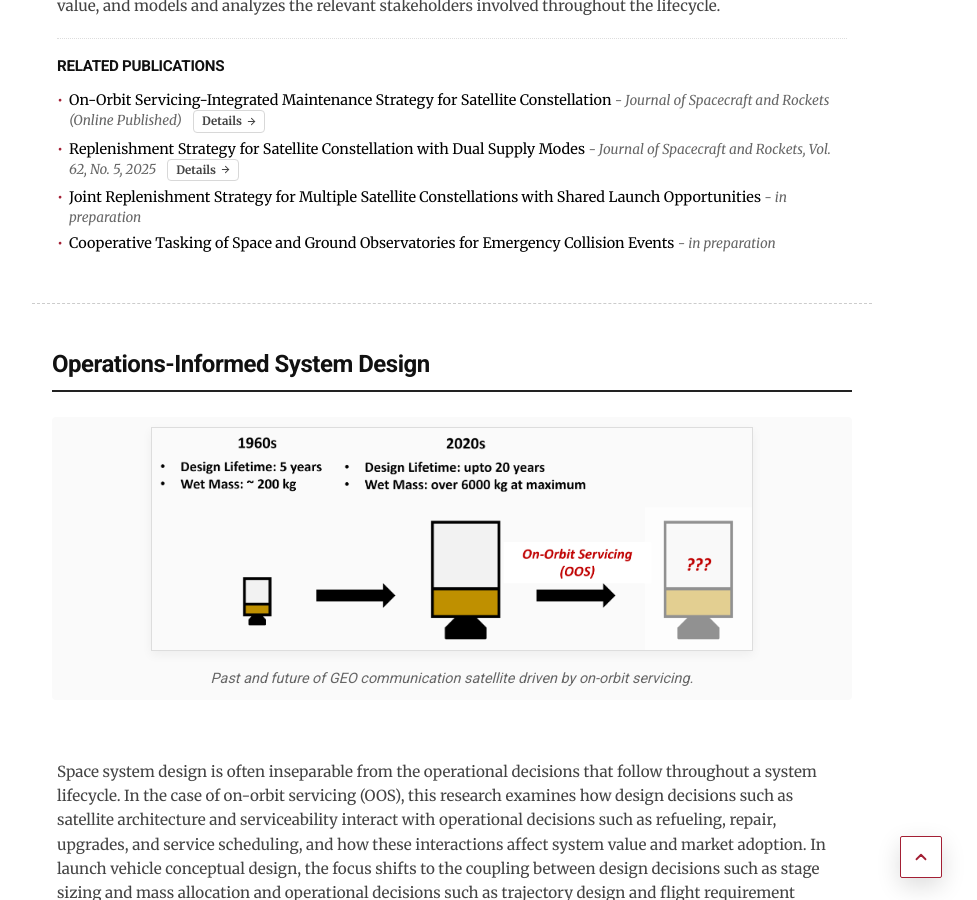
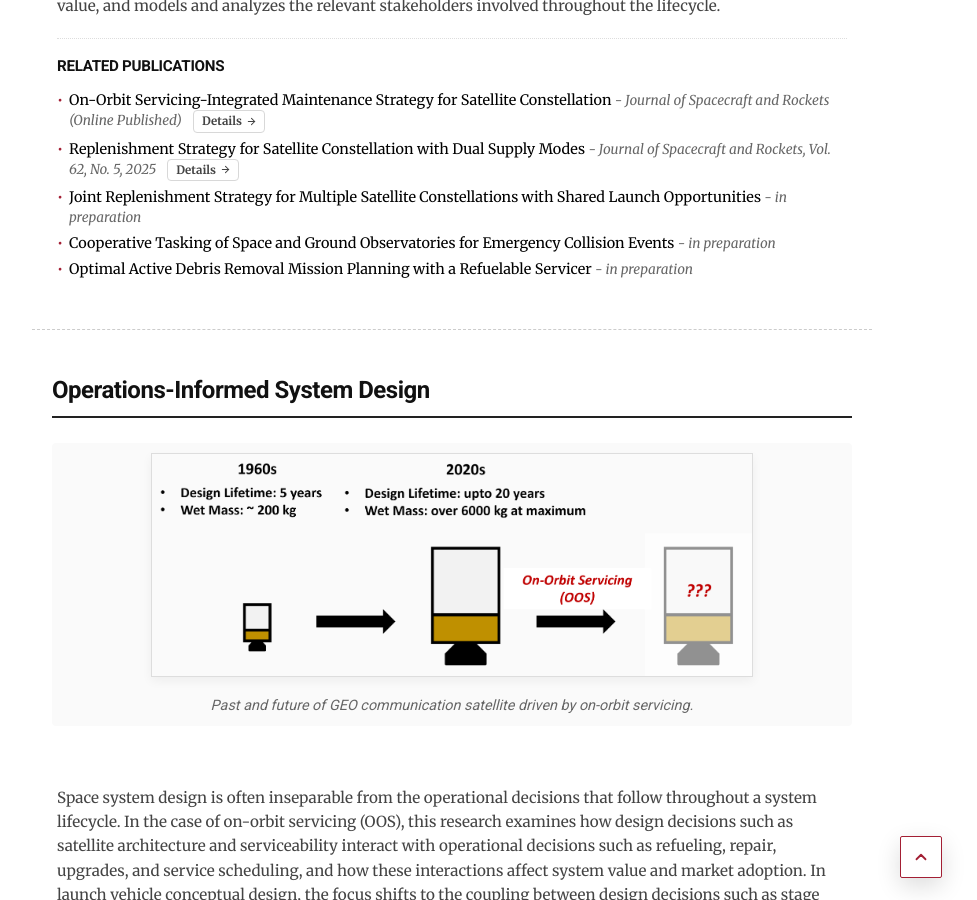
Before and after one commit to jaewoo-space/jaewoo-space.github.io, a Jekyll site: the page built from research.md, in a window 1280 px wide and 900 px high, scrolled down 1698 px. Shown: the whole window, without its empty margins (188-1165 px from the left). Built offline with Jekyll 4.4.1, drawn with Linux system fonts in a browser that asks for light colours.

Commit message:
Add debris removal paper to Space Logistics related publications

```diff
--- a/_data/research.yml
+++ b/_data/research.yml
@@ -7,6 +7,7 @@
     - "Replenishment Strategy for Satellite Constellation with Dual Supply Modes"
     - "Joint Replenishment Strategy for Multiple Satellite Constellations with Shared Launch Opportunities"
     - "Cooperative Tasking of Space and Ground Observatories for Emergency Collision Events"
+    - "Optimal Active Debris Removal Mission Planning with a Refuelable Servicer"
 
 - title: "Operations-Informed System Design"
   image: "/assets/img/research_geo_architecting.png"
```
